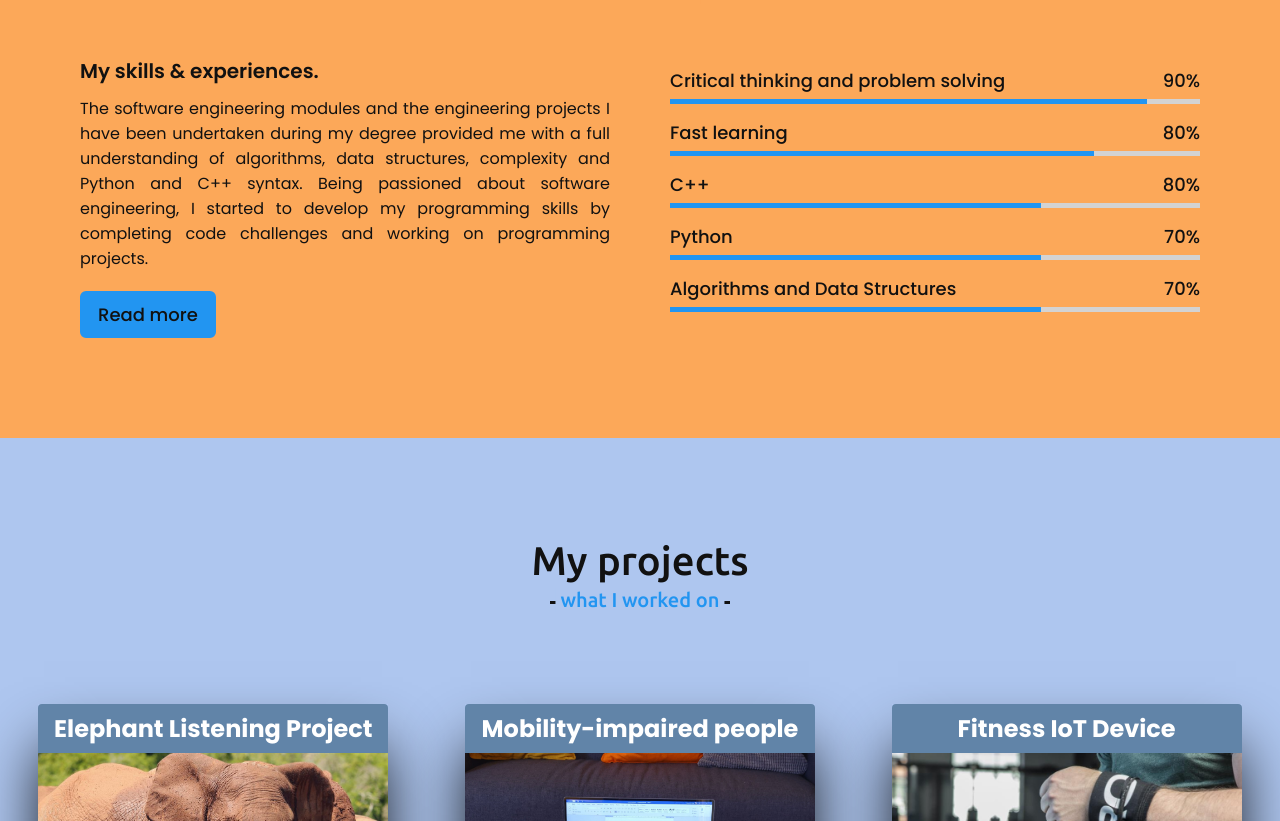
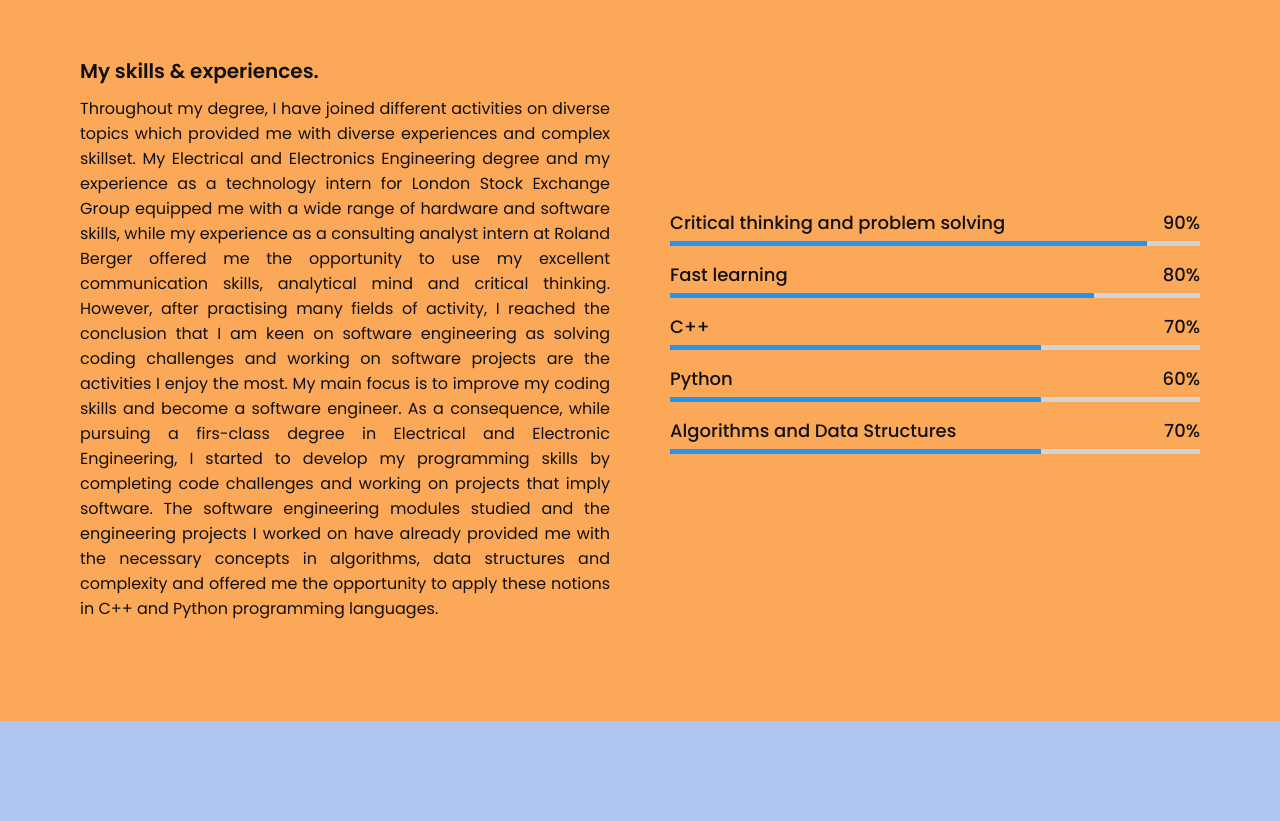
Before and after one commit to ic1618/Portfolio, a plain HTML site: page index.html in a window 1280 px wide. Shown: the part 1751-2572 px from the top of the page. Drawn offline with nearby package versions, Linux system fonts and the light colour scheme.

Commit message:
Update index.html

```diff
--- a/index.html
+++ b/index.html
@@ -46,7 +46,7 @@
                 </div>
                 <div class="column right">
                     <div class="text">Craciun Ionut-Catalin</div>
-                    <p><i>Ultimate Year MEng Electrical and Electronic Engineering student</i></p>
+                    <p><i>Final Year MEng Electrical and Electronic Engineering student</i></p>
                     <p><i>Imperial College London</i></p>
                     <div class="boxx">
                     <a href="documents/Ionut-Catalin_Craciun_CV.pdf" download="Ionut-Catalin_Craciun_CV.pdf">Download CV</a>
@@ -71,13 +71,21 @@
             <div class="skills-content">
                 <div class="column left">
                     <div class="text">My skills & experiences.</div>
-                    <p>The software engineering modules and the engineering projects
-                       I have been undertaken during my degree provided me with a
-                       full understanding of algorithms, data structures, complexity and
-                       Python and C++ syntax. Being passioned about software engineering,
-                       I started to develop my programming skills by completing code challenges
-                       and working on programming projects. </p>
-                    <a href="#">Read more</a>
+                    <p>Throughout my degree, I have joined different activities on diverse topics
+                        which provided me with diverse experiences and complex skillset.
+                       My Electrical and Electronics Engineering degree and my experience as a technology intern
+                        for London Stock Exchange Group equipped me with a wide range of hardware and software skills,
+                        while my experience as a consulting analyst intern at Roland Berger offered me the opportunity
+                        to use my excellent communication skills, analytical mind and critical thinking.
+                        However, after practising many fields of activity, I reached the conclusion that I am keen on
+                        software engineering as solving coding challenges and working on software projects are the activities I enjoy the most.
+                        My main focus is to improve my coding skills and become a software engineer. As a consequence,
+                        while pursuing a firs-class degree in Electrical and Electronic Engineering,
+                        I started to develop my programming skills by completing code challenges and working on projects that imply software.
+                        The software engineering modules studied and the engineering projects I worked on
+                        have already provided me with the necessary concepts in algorithms, data structures and complexity and offered me the opportunity
+                        to apply these notions in C++ and Python programming languages. </p>
+                    <!--<a href="#">Read more</a>-->
                 </div>
                 <div class="column right">
                     <div class="bars">
@@ -97,14 +105,14 @@
                     <div class="bars">
                         <div class="info">
                             <span>C++</span>
-                            <span>80%</span>
+                            <span>70%</span>
                         </div>
                         <div class="line cplus"></div>
                     </div>
                     <div class="bars">
                         <div class="info">
                             <span>Python</span>
-                            <span>70%</span>
+                            <span>60%</span>
                         </div>
                         <div class="line python"></div>
                     </div>
```
